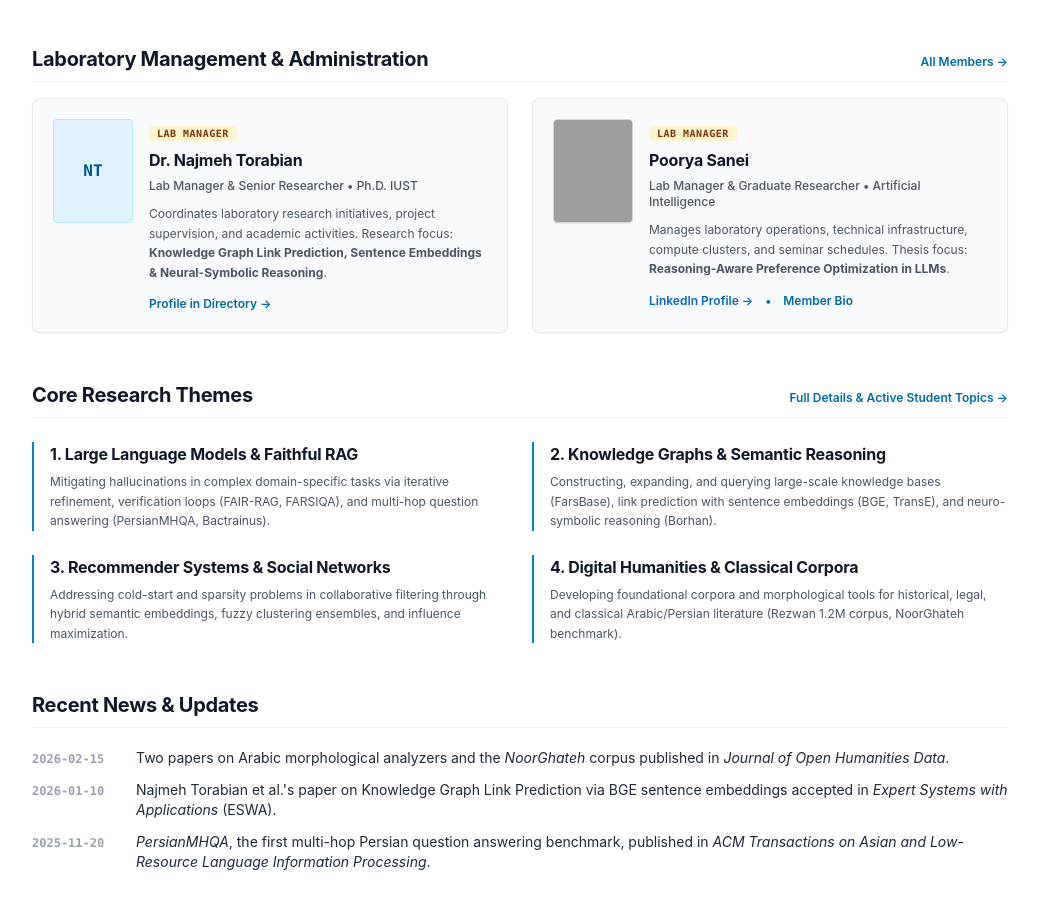
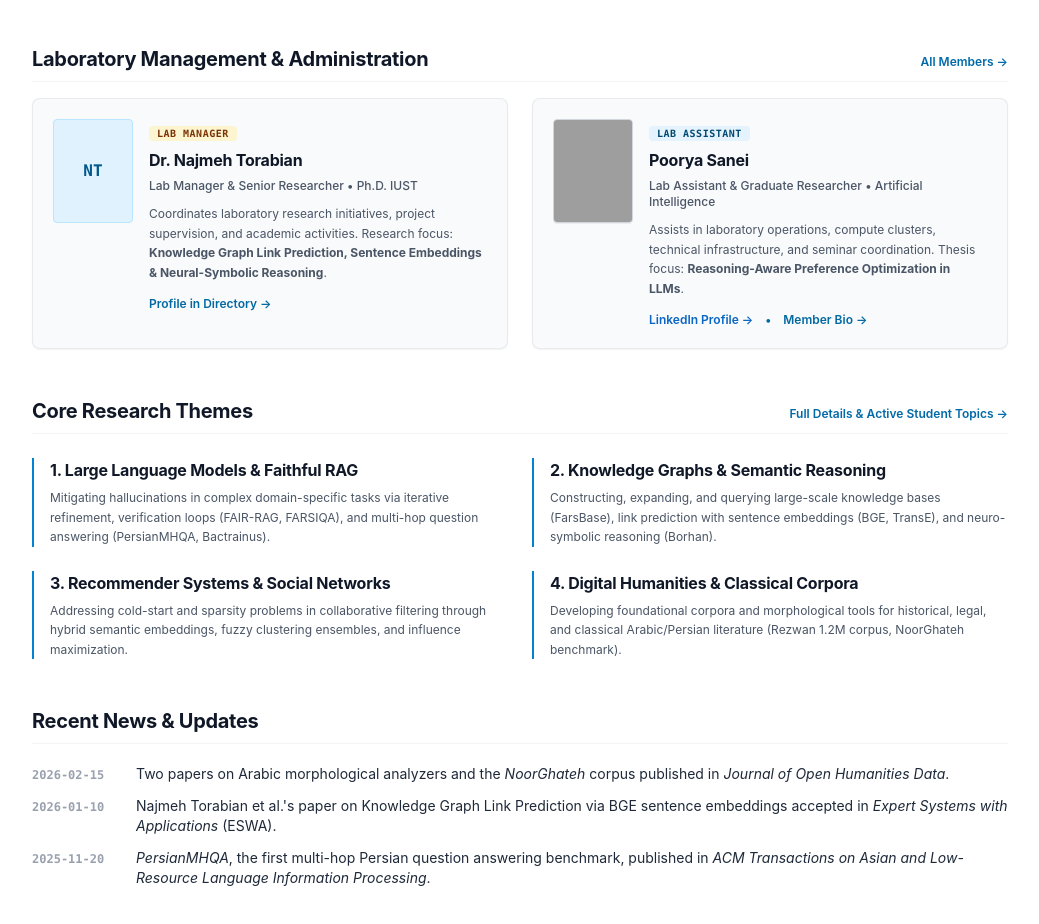
Before and after one commit to PooryaSN2000/iust-dml-website, a website built with Vite: page index.html in a window 1280 px wide. Shown: the part 791-1715 px from the top of the page, without its empty margins (120-1159 px from the left). Built offline with nearby package versions, Linux system fonts and the light colour scheme; grey boxes are pictures that could not be loaded.

Commit message:
Update Poorya Sanei role to Lab Assistant and Dr. Torabian to Lab Manager

```diff
--- a/index.html
+++ b/index.html
@@ -4,6 +4,9 @@
   <meta charset="UTF-8">
   <meta name="viewport" content="width=device-width, initial-scale=1.0">
   <title>Data Mining Laboratory (DML) • IUST</title>
+  <meta http-equiv="Cache-Control" content="no-cache, no-store, must-revalidate">
+  <meta http-equiv="Pragma" content="no-cache">
+  <meta http-equiv="Expires" content="0">
   <link rel="stylesheet" href="/src/styles/main.css">
 </head>
 <body class="bg-white text-gray-800 font-sans antialiased min-h-screen flex flex-col">
@@ -121,19 +124,19 @@
           <img src="./images/people/poorya_saneei.jpg" alt="Poorya Sanei" class="w-16 h-20 sm:w-20 sm:h-26 object-cover object-top rounded border border-gray-300 shrink-0 shadow-2xs">
           <div class="space-y-1.5 flex-1 min-w-0">
             <div>
-              <span class="text-[10px] font-mono font-semibold uppercase tracking-wider text-amber-900 bg-amber-100/80 px-2 py-0.5 rounded">Lab Manager</span>
+              <span class="text-[10px] font-mono font-semibold uppercase tracking-wider text-sky-900 bg-sky-100/80 px-2 py-0.5 rounded">Lab Assistant</span>
               <h3 class="text-base font-bold text-gray-900 mt-1">Poorya Sanei</h3>
             </div>
             <div class="text-xs text-gray-600 font-medium">
-              Lab Manager &amp; Graduate Researcher &bull; Artificial Intelligence
+              Lab Assistant &amp; Graduate Researcher &bull; Artificial Intelligence
             </div>
             <p class="text-xs text-gray-600 leading-relaxed pt-1">
-              Manages laboratory operations, technical infrastructure, compute clusters, and seminar schedules. Thesis focus: <strong>Reasoning-Aware Preference Optimization in LLMs</strong>.
+              Assists in laboratory operations, compute clusters, technical infrastructure, and seminar coordination. Thesis focus: <strong>Reasoning-Aware Preference Optimization in LLMs</strong>.
             </p>
             <div class="pt-2 flex items-center gap-3 text-xs font-semibold text-sky-700">
               <a href="https://www.linkedin.com/in/poorya-saneei/" target="_blank" class="text-[#0a66c2]">LinkedIn Profile &rarr;</a>
               <span>&bull;</span>
-              <a href="./people.html">Member Bio</a>
+              <a href="./people.html#poorya-sanei">Member Bio &rarr;</a>
             </div>
           </div>
         </div>
--- a/people.html
+++ b/people.html
@@ -118,10 +118,10 @@
           <div class="space-y-1.5 flex-1 min-w-0">
             <div class="flex items-start justify-between gap-1">
               <strong class="text-base text-gray-900 leading-snug">Poorya Sanei</strong>
-              <span class="text-[10px] font-mono px-2 py-0.5 rounded bg-amber-100 text-amber-900 font-semibold shrink-0">Lab Manager</span>
+              <span class="text-[10px] font-mono px-2 py-0.5 rounded bg-sky-100 text-sky-900 font-semibold shrink-0">Lab Assistant</span>
             </div>
             <div class="text-xs text-gray-600">
-              Graduate Researcher &bull; Artificial Intelligence (Entering 1403 / 2024)
+              Lab Assistant &amp; Graduate Researcher &bull; Artificial Intelligence (Entering 1403 / 2024)
             </div>
             <div class="text-xs text-gray-700 leading-snug pt-0.5">
               <span class="font-semibold text-gray-900">Thesis Focus:</span> "Reasoning-Aware Preference Optimization in Large Language Models"
```
